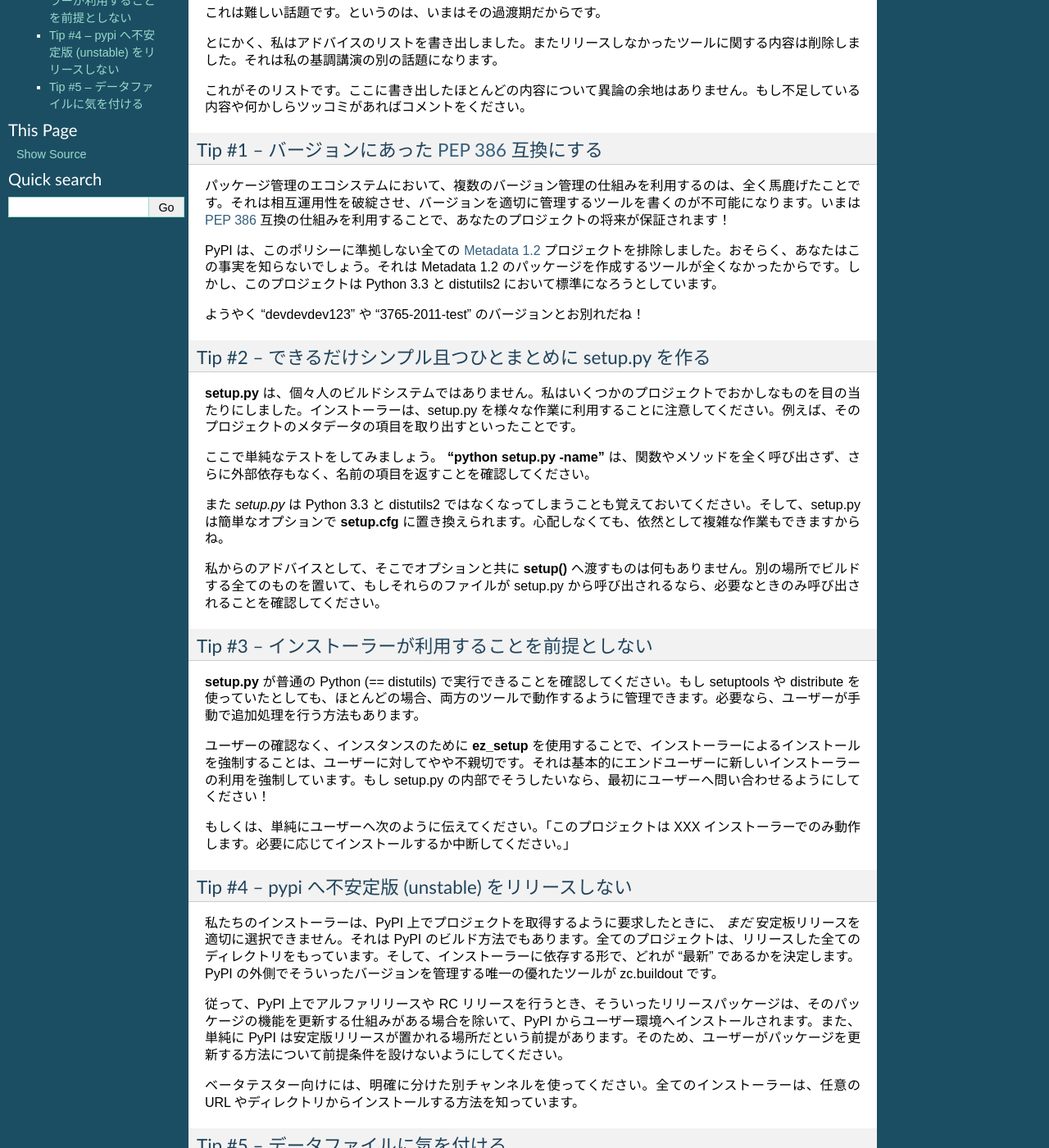
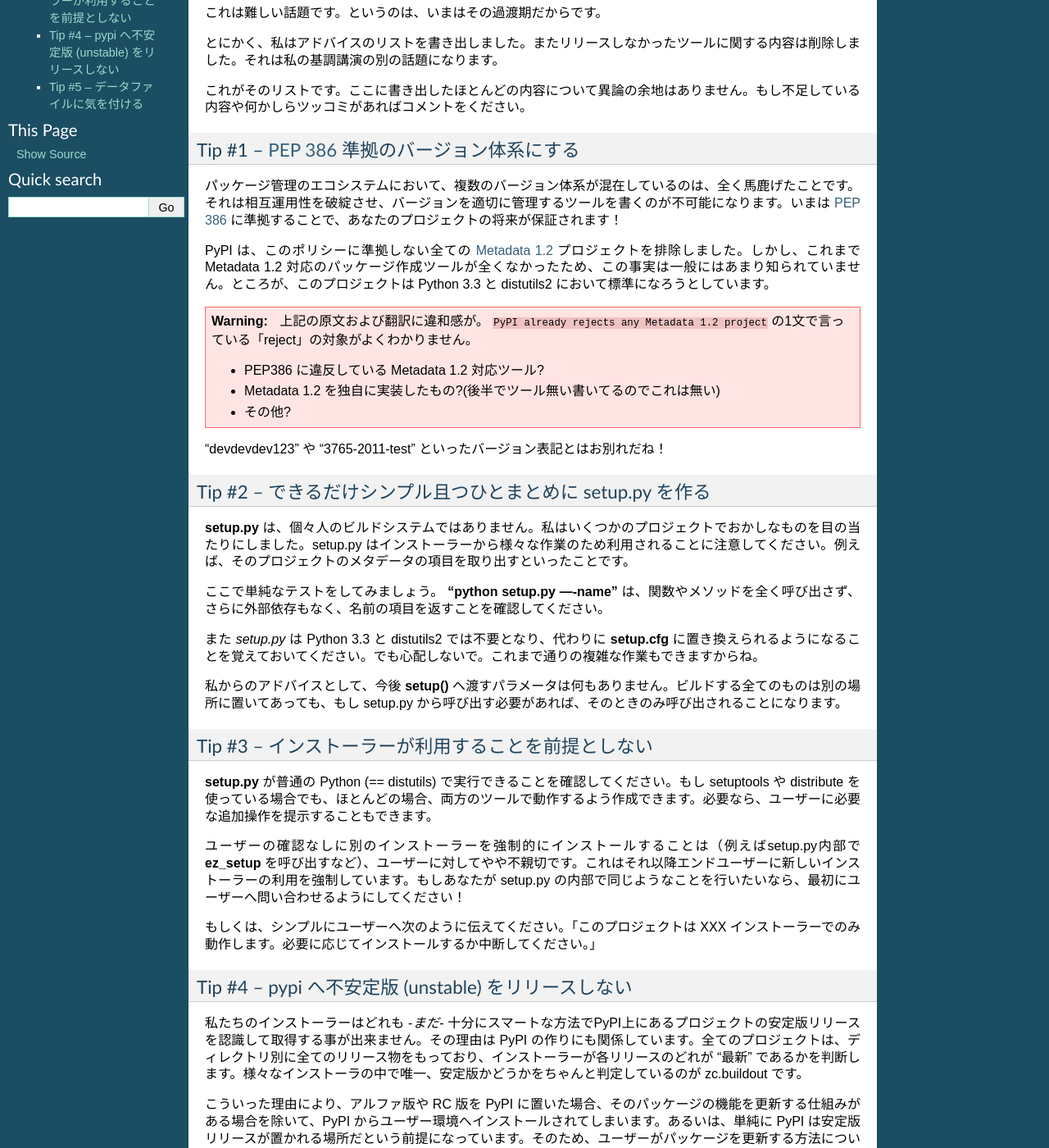
Before and after one commit to michilu/prepycon-article, a Sphinx documentation site: the page built from sphinx/5-tips-for-packaging-your-python-projects.rst, in a window 1280 px wide and 1400 px high, scrolled down 327 px. Shown: the whole window at 82% size. Built offline with Sphinx 7.4.7, drawn with Linux system fonts in a browser that asks for light colours; some of the changed text lies outside the part shown.

Commit message:
@shimizukawa からのレビュー結果を反映

```diff
--- a/sphinx/5-tips-for-packaging-your-python-projects.rst
+++ b/sphinx/5-tips-for-packaging-your-python-projects.rst
@@ -43,7 +43,7 @@ August 19, 2011 4:05 pm
     Tip # 1 -- Use a `PEP 386`_ compatible scheme for your versions
     ~~~~~~~~~~~~~~~~~~~~~~~~~~~~~~~~~~~~
 
-Tip #1 -- バージョンにあった `PEP 386`_ 互換にする
+Tip #1 -- `PEP 386`_ 準拠のバージョン体系にする
 --------------------------------------------------
 
 ..
@@ -52,7 +52,7 @@ Tip #1 -- バージョンにあった `PEP 386`_ 互換にする
     properly. By using a `PEP 386`_-friendly scheme now, you are making your
     project future-proof !
 
-パッケージ管理のエコシステムにおいて、複数のバージョン管理の仕組みを利用するのは、全く馬鹿げたことです。それは相互運用性を破綻させ、バージョンを適切に管理するツールを書くのが不可能になります。いまは `PEP 386`_ 互換の仕組みを利用することで、あなたのプロジェクトの将来が保証されます！
+パッケージ管理のエコシステムにおいて、複数のバージョン体系が混在しているのは、全く馬鹿げたことです。それは相互運用性を破綻させ、バージョンを適切に管理するツールを書くのが不可能になります。いまは `PEP 386`_ に準拠することで、あなたのプロジェクトの将来が保証されます！
 
 ..
     PyPI already rejects any `Metadata 1.2`_ project that does not comply to this
@@ -60,12 +60,21 @@ Tip #1 -- バージョンにあった `PEP 386`_ 互換にする
     packages yet. But that's going to be the default in Python 3.3 and
     distutils2.
 
-PyPI は、このポリシーに準拠しない全ての `Metadata 1.2`_ プロジェクトを排除しました。おそらく、あなたはこの事実を知らないでしょう。それは Metadata 1.2 のパッケージを作成するツールが全くなかったからです。しかし、このプロジェクトは Python 3.3 と distutils2 において標準になろうとしています。
+PyPI は、このポリシーに準拠しない全ての `Metadata 1.2`_ プロジェクトを排除しました。しかし、これまで Metadata 1.2 対応のパッケージ作成ツールが全くなかったため、この事実は一般にはあまり知られていません。ところが、このプロジェクトは Python 3.3 と distutils2 において標準になろうとしています。
+
+.. warning::
+
+   上記の原文および翻訳に違和感が。 ``PyPI already rejects any Metadata 1.2
+   project`` の1文で言っている「reject」の対象がよくわかりません。
+
+   * PEP386 に違反している Metadata 1.2 対応ツール?
+   * Metadata 1.2 を独自に実装したもの?(後半でツール無い書いてるのでこれは無い)
+   * その他?
 
 ..
     So long "devdevdev123" and "3765-2011-test" versions !
 
-ようやく "devdevdev123" や "3765-2011-test" のバージョンとお別れだね！
+"devdevdev123" や "3765-2011-test" といったバージョン表記とはお別れだね！
 
 ..
     Tip #2 -- try to make setup.py as dumb and simple as possible
@@ -79,28 +88,28 @@ Tip #2 -- できるだけシンプル且つひとまとめに setup.py を作る
     some projects. Remember that setup.py is used by installers for a lot of
     different tasks. Like getting the metadata fields of the project.
 
-**setup.py** は、個々人のビルドシステムではありません。私はいくつかのプロジェクトでおかしなものを目の当たりにしました。インストーラーは、setup.py を様々な作業に利用することに注意してください。例えば、そのプロジェクトのメタデータの項目を取り出すといったことです。
+**setup.py** は、個々人のビルドシステムではありません。私はいくつかのプロジェクトでおかしなものを目の当たりにしました。setup.py はインストーラーから様々な作業のため利用されることに注意してください。例えば、そのプロジェクトのメタデータの項目を取り出すといったことです。
 
 ..
     Here's a simple test: make sure ***"python setup.py -name"*** returns the
     name field without any external dependency, and without calling any function
     or method.
 
-ここで単純なテストをしてみましょう。 **"python setup.py -name"** は、関数やメソッドを全く呼び出さず、さらに外部依存もなく、名前の項目を返すことを確認してください。
+ここで単純なテストをしてみましょう。 **"python setup.py ----name"** は、関数やメソッドを全く呼び出さず、さらに外部依存もなく、名前の項目を返すことを確認してください。
 
 ..
     Remember that *setup.py* is going away in Python 3.3 and distutils2, replaced
     by simple options in ***setup.cfg***. Don't be scared, you will still able to
     do complex tasks.
 
-また *setup.py* は Python 3.3 と distutils2 ではなくなってしまうことも覚えておいてください。そして、setup.py は簡単なオプションで **setup.cfg** に置き換えられます。心配しなくても、依然として複雑な作業もできますからね。
+また *setup.py* は Python 3.3 と distutils2 では不要となり、代わりに **setup.cfg** に置き換えられるようになることを覚えておいてください。でも心配しないで。これまで通りの複雑な作業もできますからね。
 
 ..
     My advice: don't do anything else that feeding ***setup()*** with options in
     there. Put all your build things in another place, and if they need to be
     called by setup.py, make sure they are called only when needed.
 
-私からのアドバイスとして、そこでオプションと共に **setup()** へ渡すものは何もありません。別の場所でビルドする全てのものを置いて、もしそれらのファイルが setup.py から呼び出されるなら、必要なときのみ呼び出されることを確認してください。
+私からのアドバイスとして、今後 **setup()** へ渡すパラメータは何もありません。ビルドする全てのものは別の場所に置いてあっても、もし setup.py から呼び出す必要があれば、そのときのみ呼び出されることになります。
 
 ..
     Tip #3 -- Do not make any assumption about which installer will be used
@@ -115,7 +124,7 @@ Tip #3 -- インストーラーが利用することを前提としない
     it working in both tools. You can always tell the user to do extra steps
     manually if he needs to.
 
-**setup.py** が普通の Python (== distutils) で実行できることを確認してください。もし setuptools や distribute を使っていたとしても、ほとんどの場合、両方のツールで動作するように管理できます。必要なら、ユーザーが手動で追加処理を行う方法もあります。
+**setup.py** が普通の Python (== distutils) で実行できることを確認してください。もし setuptools や distribute を使っている場合でも、ほとんどの場合、両方のツールで動作するよう作成できます。必要なら、ユーザーに必要な追加操作を提示することもできます。
 
 ..
     Forcing the installation of an installer, by using the ***ez_setup*** script
@@ -123,13 +132,13 @@ Tip #3 -- インストーラーが利用することを前提としない
     forcing the end user to use a new installer. If you do this in your setup.py,
     ask first !
 
-ユーザーの確認なく、インスタンスのために **ez_setup** を使用することで、インストーラーによるインストールを強制することは、ユーザーに対してやや不親切です。それは基本的にエンドユーザーに新しいインストーラーの利用を強制しています。もし setup.py の内部でそうしたいなら、最初にユーザーへ問い合わせるようにしてください！
+ユーザーの確認なしに別のインストーラーを強制的にインストールすることは（例えばsetup.py内部で **ez_setup** を呼び出すなど）、ユーザーに対してやや不親切です。これはそれ以降エンドユーザーに新しいインストーラーの利用を強制しています。もしあなたが setup.py の内部で同じようなことを行いたいなら、最初にユーザーへ問い合わせるようにしてください！
 
 ..
     Or simply tell the user "This project only works with the XXX installer --
     install it if you want. Aborting."
 
-もしくは、単純にユーザーへ次のように伝えてください。「このプロジェクトは XXX インストーラーでのみ動作します。必要に応じてインストールするか中断してください。」
+もしくは、シンプルにユーザーへ次のように伝えてください。「このプロジェクトは XXX インストーラーでのみ動作します。必要に応じてインストールするか中断してください。」
 
 ..
     Tip #4 -- Do not release unstable releases at pypi
@@ -145,7 +154,7 @@ Tip #4 -- pypi へ不安定版 (unstable) をリリースしない
     decide which one is the "latest". The only tool out there that's smart about
     it is zc.buildout.
 
-私たちのインストーラーは、PyPI 上でプロジェクトを取得するように要求したときに、 *まだ* 安定板リリースを適切に選択できません。それは PyPI のビルド方法でもあります。全てのプロジェクトは、リリースした全てのディレクトリをもっています。そして、インストーラーに依存する形で、どれが "最新" であるかを決定します。PyPI の外側でそういったバージョンを管理する唯一の優れたツールが zc.buildout です。
+私たちのインストーラーはどれも -*まだ*- 十分にスマートな方法でPyPI上にあるプロジェクトの安定版リリースを認識して取得する事が出来ません。その理由は PyPI の作りにも関係しています。全てのプロジェクトは、ディレクトリ別に全てのリリース物をもっており、インストーラーが各リリースのどれが "最新" であるかを判断します。様々なインストーラの中で唯一、安定版かどうかをちゃんと判定しているのが zc.buildout です。
 
 ..
     So when you push an alpha release or a rc release at PyPI, it's going to land
@@ -154,13 +163,13 @@ Tip #4 -- pypi へ不安定版 (unstable) をリリースしない
     release go. So do not make assumptions about how your users are updating your
     project.
 
-従って、PyPI 上でアルファリリースや RC リリースを行うとき、そういったリリースパッケージは、そのパッケージの機能を更新する仕組みがある場合を除いて、PyPI からユーザー環境へインストールされます。また、単純に PyPI は安定版リリースが置かれる場所だという前提があります。そのため、ユーザーがパッケージを更新する方法について前提条件を設けないようにしてください。
+こういった理由により、アルファ版や RC 版を PyPI に置いた場合、そのパッケージの機能を更新する仕組みがある場合を除いて、PyPI からユーザー環境へインストールされてしまいます。あるいは、単純に PyPI は安定版リリースが置かれる場所だという前提になっています。そのため、ユーザーがパッケージを更新する方法について前提条件を設けないようにしてください。
 
 ..
     Prefer another explicit channel for your beta testers. All installers know
     how to install from any url or directory.
 
-ベータテスター向けには、明確に分けた別チャンネルを使ってください。全てのインストーラーは、任意の URL やディレクトリからインストールする方法を知っています。
+ベータテスター向けには、明確に分けた別のインストール手順を提示してください。全てのインストーラーは、任意の URL やディレクトリからインストールする機能を備えています。
 
 ..
     Tip #5 -- Be cautious about your data files
@@ -186,7 +195,7 @@ Distutils や Distribute または Python そのものは、ドキュメント
     or module that reads them. That'll help the downstream maintainers to handle
     your project.
 
-そう、それはおかしいです。私たちは、この問題を Python 3.3 で修正しました。しかし、この問題を解決できたとしても、最も移植性の高い方法として、データファイルを Python モジュールとして扱う人が多いでしょう。そこで、できることは、データファイルとそういったファイルを読み込む関数またはモジュールの操作方法を分かりやすくドキュメントにまとめることです。それがあなたのプロジェクトをメンテナンスしてくれる、ダウンストリームのメンテナたちを助けることになります。
+そう、それはおかしな事です。私たちは、この問題を Python 3.3 で修正しました。しかし、この問題を解決できたとしても、最も移植性の高い方法として、データファイルを Python モジュールとして扱う人が多いでしょう。そこで、できることは、データファイルとそういったファイルを読み込む関数またはモジュールの操作方法を分かりやすくドキュメントにまとめることです。それがあなたのプロジェクトをメンテナンスしてくれる、ダウンストリームのメンテナたちを助けることになります。
 
 .. _Fetchez le Python: http://tarekziade.wordpress.com/
 .. _Python プロジェクトをパッケージングする5つの Tips: http://tarekziade.wordpress.com/2011/08/19/5-tips-for-packaging-your-python-projects/
```
